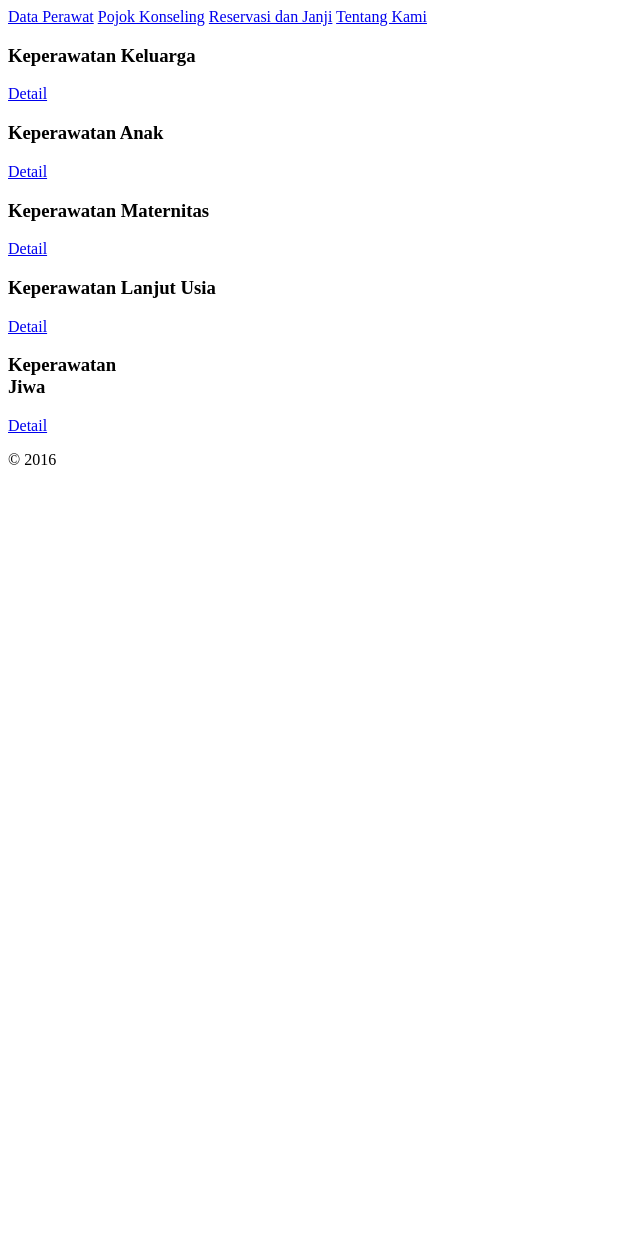
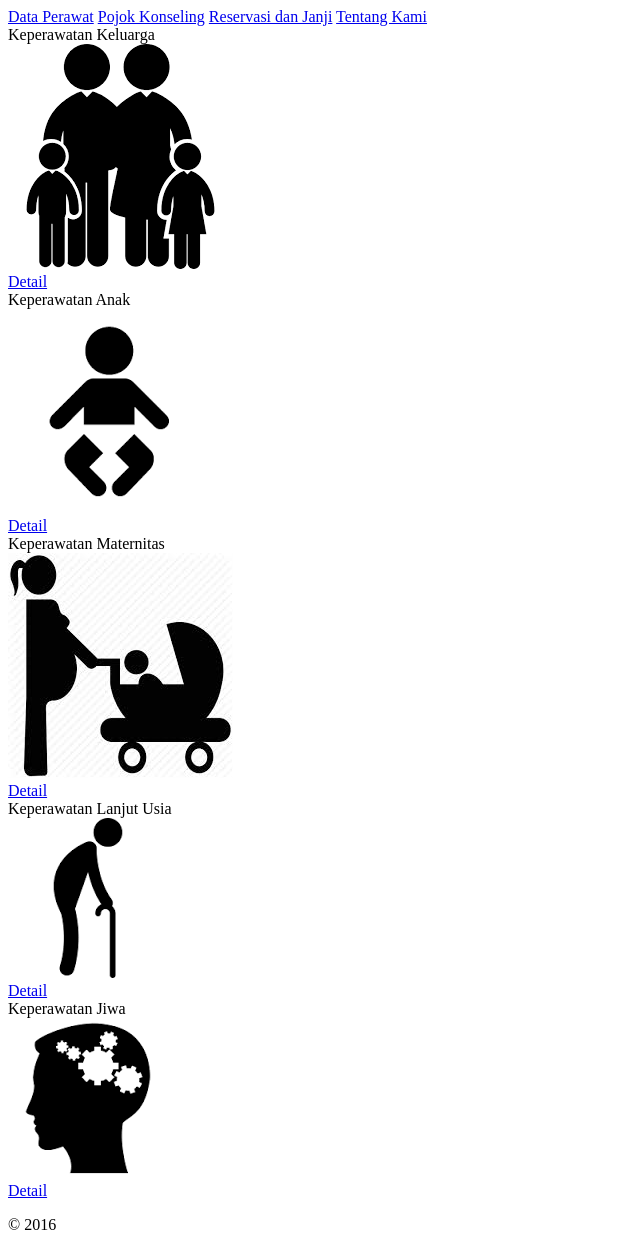
Before and after one commit to amfahrus/nersehat, a Yii app: template frontend/views/site/index.php in a window 1280 px wide. Shown: the whole page, without its empty margins (0-640 px from the left). Before the commit the page ends 465 px from the top, so only its background shows below. Run offline with PHP 8.4 and a stand-in for Yii, Linux system fonts and the light colour scheme; the template is opened without the code that fills it, so the values that code supplies are empty; some libraries are stand-ins or nearby versions.

Commit message:
fix heroku

```diff
--- a/frontend/views/site/index.php
+++ b/frontend/views/site/index.php
@@ -39,28 +39,37 @@ $this->title = Yii::$app->name;
 				<div class="row">
 
 				  <div class="col-sm-6 col-md-4">
-				    <div class="thumbnail">
-				      <div class="caption">
-				        <h3>Keperawatan Keluarga</h3>
-				        <p><a href="keperawatan-keluarga" class="btn btn-primary" role="button">Detail</a></p>
+				  	<div class="panel panel-info">
+					  <div class="panel-heading">Keperawatan Keluarga</div>
+					  <div class="panel-body">
+						<?= Html::img('@web/uploads/family.png',['class' => 'img-responsive']) ?>
+					  </div>
+  						<div class="panel-footer">
+  							<a href="keperawatan-keluarga" class="btn btn-primary" role="button">Detail</a>
   						</div>
 					</div>
 				  </div>
 
 				  <div class="col-sm-6 col-md-4">
-				    <div class="thumbnail">
-				      <div class="caption">
-				        <h3>Keperawatan Anak</h3>
-				        <p><a href="keperawatan-anak" class="btn btn-primary" role="button">Detail</a></p>
+				  	<div class="panel panel-info">
+					  <div class="panel-heading">Keperawatan Anak</div>
+					  <div class="panel-body">
+						<?= Html::img('@web/uploads/anak.png',['class' => 'img-responsive']) ?>
+					  </div>
+  						<div class="panel-footer">
+  							<a href="keperawatan-anak" class="btn btn-primary" role="button">Detail</a>
   						</div>
 					</div>
 				  </div>
 
 				  <div class="col-sm-6 col-md-4">
-				    <div class="thumbnail">
-				      <div class="caption">
-				        <h3>Keperawatan Maternitas</h3>
-				        <p><a href="keperawatan-maternitas" class="btn btn-primary" role="button">Detail</a></p>
+				  	<div class="panel panel-info">
+					  <div class="panel-heading">Keperawatan Maternitas</div>
+					  <div class="panel-body">
+						<?= Html::img('@web/uploads/maternitas.jpg',['class' => 'img-responsive']) ?>
+					  </div>
+  						<div class="panel-footer">
+  							<a href="keperawatan-maternitas" class="btn btn-primary" role="button">Detail</a>
   						</div>
 					</div>
 				  </div>
@@ -70,19 +79,25 @@ $this->title = Yii::$app->name;
 				<div class="row">
 
 				  <div class="col-sm-6 col-md-4">
-				    <div class="thumbnail">
-				      <div class="caption">
-				        <h3>Keperawatan Lanjut Usia</h3>
-				        <p><a href="lanjut-usia" class="btn btn-primary" role="button">Detail</a></p>
+				  	<div class="panel panel-info">
+					  <div class="panel-heading">Keperawatan Lanjut Usia</div>
+					  <div class="panel-body">
+						<?= Html::img('@web/uploads/lansia.png',['class' => 'img-responsive']) ?>
+					  </div>
+  						<div class="panel-footer">
+  							<a href="lanjut-usia" class="btn btn-primary" role="button">Detail</a>
   						</div>
 					</div>
 				  </div>
 
 				  <div class="col-sm-6 col-md-4">
-				    <div class="thumbnail">
-				      <div class="caption">
-				        <h3>Keperawatan <br>Jiwa</h3>
-				        <p><a href="keperawatan-jiwa" class="btn btn-primary" role="button">Detail</a></p>
+				  	<div class="panel panel-info">
+					  <div class="panel-heading">Keperawatan Jiwa</div>
+					  <div class="panel-body">
+						<?= Html::img('@web/uploads/jiwa.png',['class' => 'img-responsive']) ?>
+					  </div>
+  						<div class="panel-footer">
+  							<a href="keperawatan-jiwa" class="btn btn-primary" role="button">Detail</a>
   						</div>
 					</div>
 				  </div>
```
Also changed, not shown: frontend/web/uploads/anak.png (added), frontend/web/uploads/family.png (added), frontend/web/uploads/jiwa.png (added), frontend/web/uploads/lansia.png (added), frontend/web/uploads/maternitas.jpg (added). Lines whose indentation alone changed are shown as unchanged.
